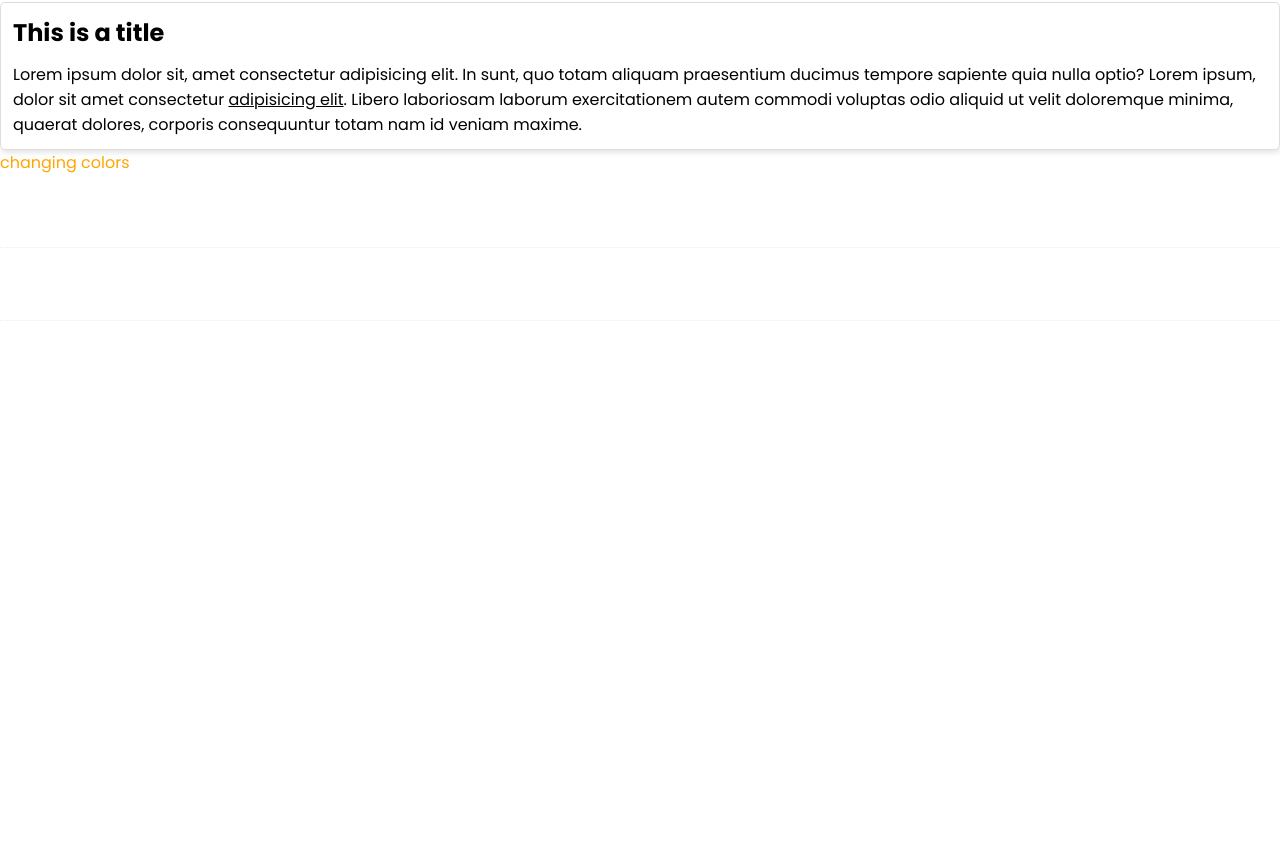
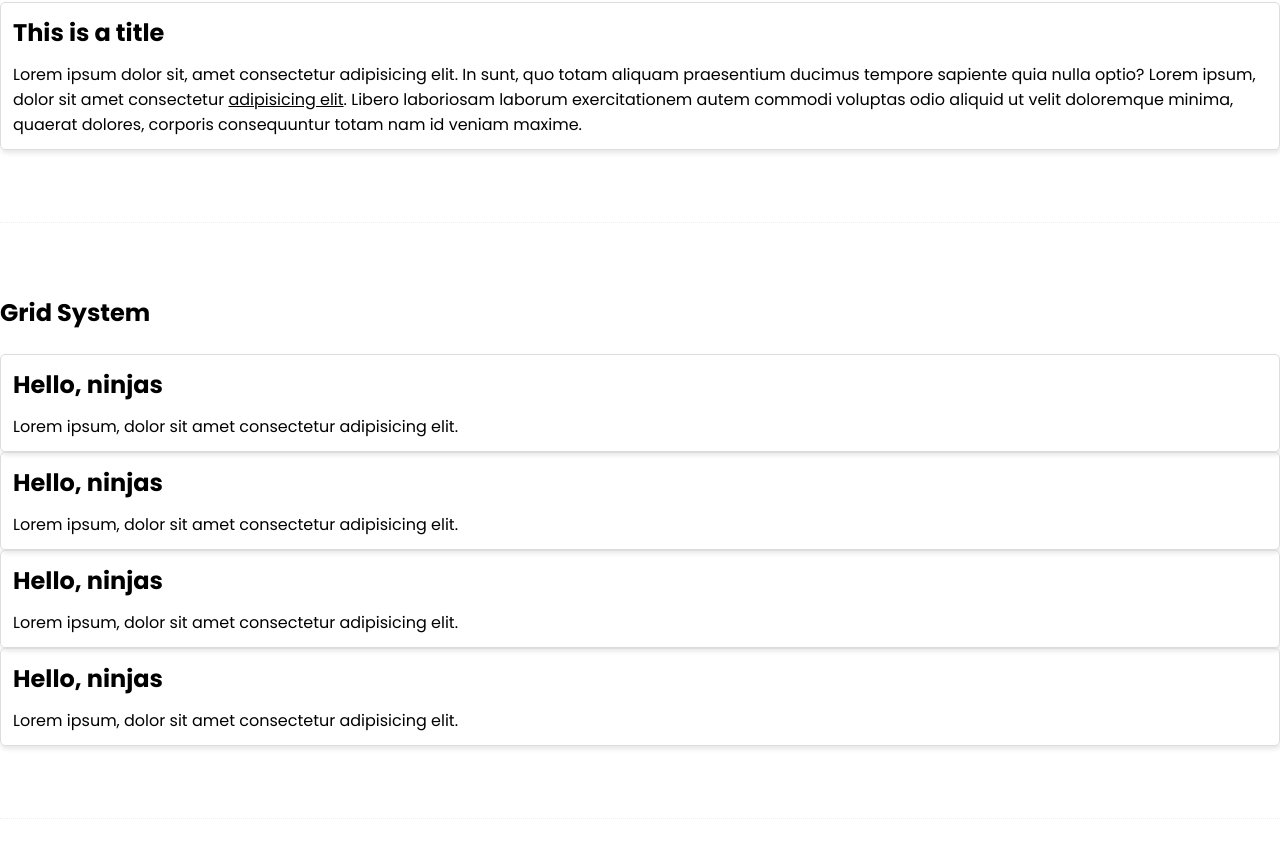
Before and after one commit to crypt096/sass-library, a website: page index.html in a window 1280 px wide. Shown: the part 1093-1951 px from the top of the page. Before the commit the page ends 1486 px from the top, so only its background shows below. Drawn offline with Linux system fonts and the light colour scheme.

Commit message:
Add grid system.

```diff
--- a/index.html
+++ b/index.html
@@ -7,7 +7,7 @@
   <title>Complete SASS</title>
 </head>
 <body>
-  <div>
+  <div class="container">
     <!-- colors -->
     <h2 class="mb-2">Colors</h2>
     <span class="text-primary">primary text</span> |
@@ -84,8 +84,36 @@
       <p class="card-body">Lorem ipsum dolor sit, amet consectetur adipisicing elit. In sunt, quo totam aliquam praesentium ducimus tempore sapiente quia nulla optio? Lorem ipsum, dolor sit amet consectetur <a href="">adipisicing elit</a>. Libero laboriosam laborum exercitationem autem commodi voluptas odio aliquid ut velit doloremque minima, quaerat dolores, corporis consequuntur totam nam id veniam maxime.</p>
     </div>
 
+    <hr class="mt-4 mb-4">
+
     <!-- grid system -->
-    <div class="responsive-test">changing colors</div>
+    <h2 class="mb-2">Grid System</h2>
+    <div class="row">
+      <div class="col-12-xs col-5-sm col-3-xl">
+        <div class="card">
+          <h3 class="card-title">Hello, ninjas</h3>
+          <p class="card-body">Lorem ipsum, dolor sit amet consectetur adipisicing elit.</p>
+        </div>
+      </div>
+      <div class="col-12-xs col-5-sm col-3-xl">
+        <div class="card">
+          <h3 class="card-title">Hello, ninjas</h3>
+          <p class="card-body">Lorem ipsum, dolor sit amet consectetur adipisicing elit.</p>
+        </div>
+      </div>
+      <div class="col-12-xs col-5-sm col-3-xl">
+        <div class="card">
+          <h3 class="card-title">Hello, ninjas</h3>
+          <p class="card-body">Lorem ipsum, dolor sit amet consectetur adipisicing elit.</p>
+        </div>
+      </div>
+      <div class="col-12-xs col-5-sm col-3-xl">
+        <div class="card">
+          <h3 class="card-title">Hello, ninjas</h3>
+          <p class="card-body">Lorem ipsum, dolor sit amet consectetur adipisicing elit.</p>
+        </div>
+      </div>
+    </div>
 
     <hr class="mt-4 mb-4">
 
```
